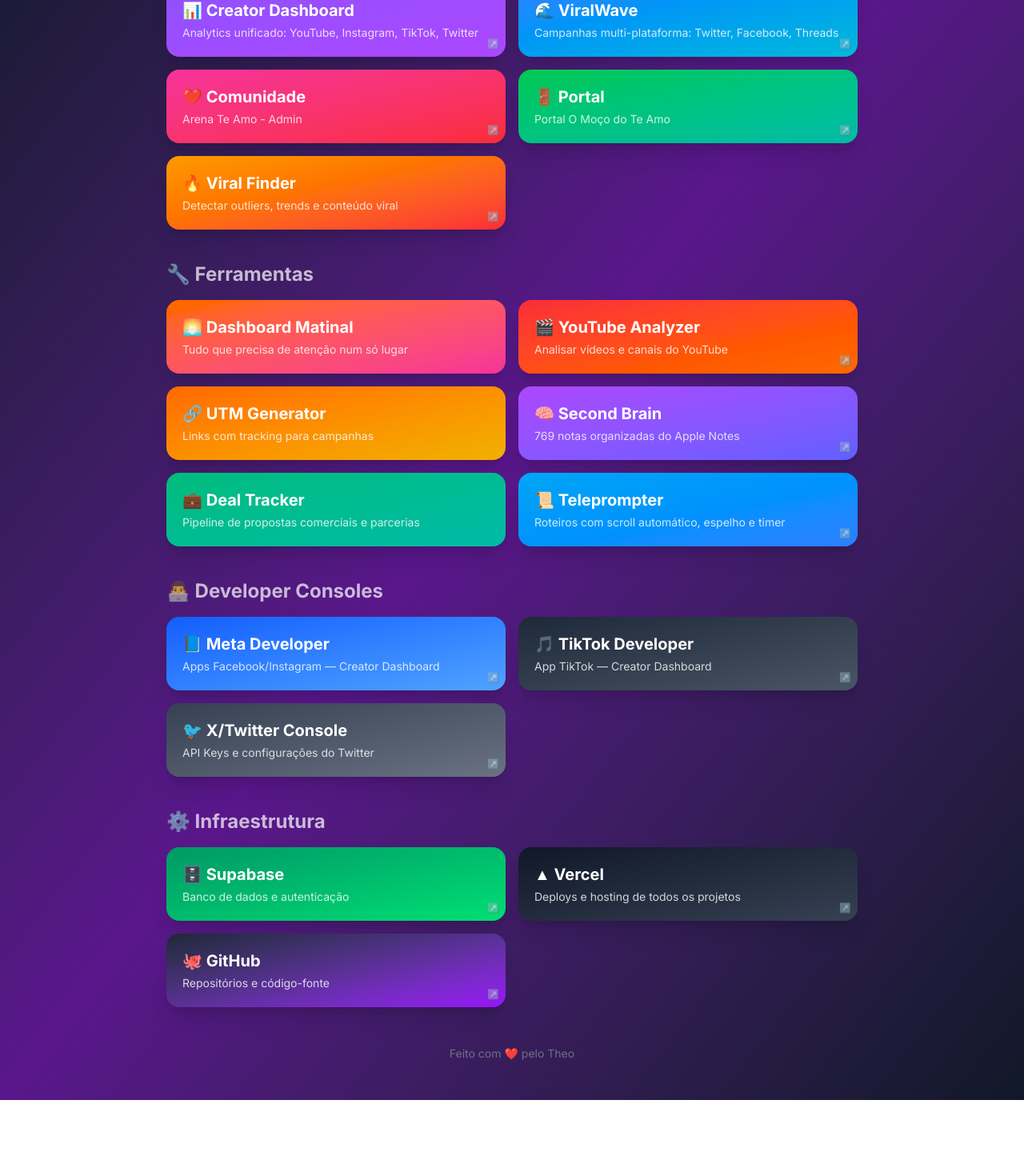
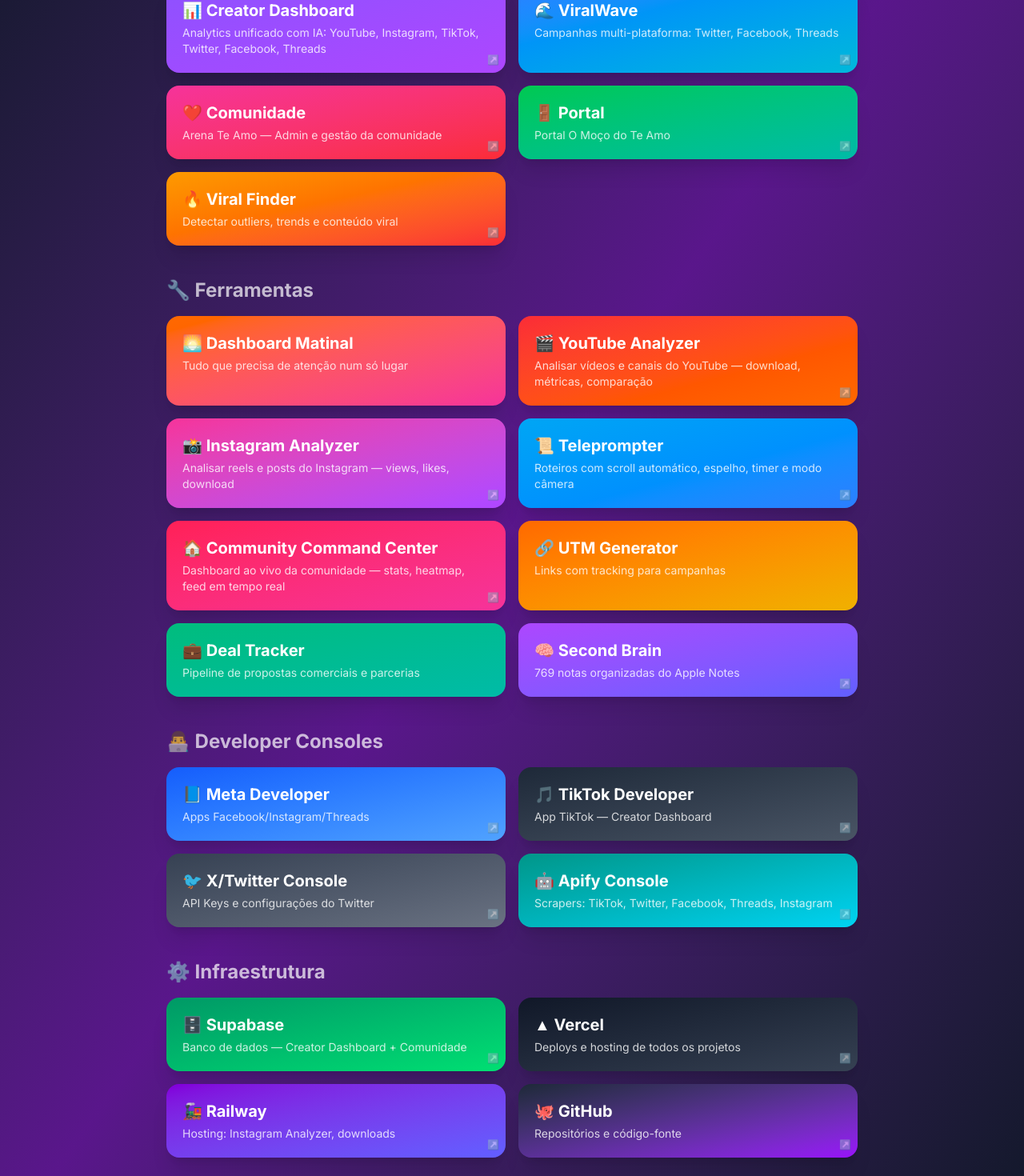
Before and after one commit to ilankriger-gmail/ilan-tools, a Next.js app: page / in a window 1280 px wide. Shown: the part 257-1727 px from the top of the page at 80% size. Before the commit the page ends 1632 px from the top, so only its background shows below. Built offline with nearby package versions, Linux system fonts and the light colour scheme.

Commit message:
update: add Instagram Analyzer, Community Command Center, Apify Console, Railway + update descriptions

```diff
--- a/app/page.tsx
+++ b/app/page.tsx
@@ -6,7 +6,7 @@
   // --- Principais ---
   {
     name: '📊 Creator Dashboard',
-    description: 'Analytics unificado: YouTube, Instagram, TikTok, Twitter',
+    description: 'Analytics unificado com IA: YouTube, Instagram, TikTok, Twitter, Facebook, Threads',
     href: 'https://creator-dashboard-beta.vercel.app',
     external: true,
     color: 'from-violet-500 to-purple-500',
@@ -22,7 +22,7 @@
   },
   {
     name: '❤️ Comunidade',
-    description: 'Arena Te Amo - Admin',
+    description: 'Arena Te Amo — Admin e gestão da comunidade',
     href: 'https://comunidade.omocodoteamo.com.br/admin',
     external: true,
     color: 'from-pink-500 to-red-500',
@@ -54,10 +54,34 @@
   },
   {
     name: '🎬 YouTube Analyzer',
-    description: 'Analisar vídeos e canais do YouTube',
+    description: 'Analisar vídeos e canais do YouTube — download, métricas, comparação',
     href: 'https://youtube-analyzer-eosin.vercel.app',
     external: true,
     color: 'from-red-500 to-orange-500',
+    category: 'ferramenta',
+  },
+  {
+    name: '📸 Instagram Analyzer',
+    description: 'Analisar reels e posts do Instagram — views, likes, download',
+    href: 'https://instagram-analyzer-production-f8bf.up.railway.app',
+    external: true,
+    color: 'from-pink-500 to-purple-500',
+    category: 'ferramenta',
+  },
+  {
+    name: '📜 Teleprompter',
+    description: 'Roteiros com scroll automático, espelho, timer e modo câmera',
+    href: 'https://2026-02-01-teleprompter.vercel.app',
+    external: true,
+    color: 'from-sky-500 to-blue-500',
+    category: 'ferramenta',
+  },
+  {
+    name: '🏠 Community Command Center',
+    description: 'Dashboard ao vivo da comunidade — stats, heatmap, feed em tempo real',
+    href: 'https://community-command-center.vercel.app',
+    external: true,
+    color: 'from-rose-500 to-pink-500',
     category: 'ferramenta',
   },
   {
@@ -68,6 +92,13 @@
     category: 'ferramenta',
   },
   {
+    name: '💼 Deal Tracker',
+    description: 'Pipeline de propostas comerciais e parcerias',
+    href: '/deals',
+    color: 'from-emerald-500 to-teal-500',
+    category: 'ferramenta',
+  },
+  {
     name: '🧠 Second Brain',
     description: '769 notas organizadas do Apple Notes',
     href: 'https://second-brain-app-five.vercel.app',
@@ -75,25 +106,10 @@
     color: 'from-purple-500 to-indigo-500',
     category: 'ferramenta',
   },
-  {
-    name: '💼 Deal Tracker',
-    description: 'Pipeline de propostas comerciais e parcerias',
-    href: '/deals',
-    color: 'from-emerald-500 to-teal-500',
-    category: 'ferramenta',
-  },
-  {
-    name: '📜 Teleprompter',
-    description: 'Roteiros com scroll automático, espelho e timer',
-    href: 'https://2026-02-01-teleprompter.vercel.app',
-    external: true,
-    color: 'from-sky-500 to-blue-500',
-    category: 'ferramenta',
-  },
   // --- Consoles de Developer ---
   {
     name: '📘 Meta Developer',
-    description: 'Apps Facebook/Instagram — Creator Dashboard',
+    description: 'Apps Facebook/Instagram/Threads',
     href: 'https://developers.facebook.com/apps/2420111758421057/',
     external: true,
     color: 'from-blue-600 to-blue-400',
@@ -115,10 +131,18 @@
     color: 'from-gray-700 to-gray-500',
     category: 'console',
   },
+  {
+    name: '🤖 Apify Console',
+    description: 'Scrapers: TikTok, Twitter, Facebook, Threads, Instagram',
+    href: 'https://console.apify.com',
+    external: true,
+    color: 'from-teal-600 to-cyan-400',
+    category: 'console',
+  },
   // --- Infraestrutura ---
   {
     name: '🗄️ Supabase',
-    description: 'Banco de dados e autenticação',
+    description: 'Banco de dados — Creator Dashboard + Comunidade',
     href: 'https://supabase.com/dashboard',
     external: true,
     color: 'from-emerald-600 to-green-400',
@@ -130,6 +154,14 @@
     href: 'https://vercel.com/dashboard',
     external: true,
     color: 'from-gray-900 to-gray-700',
+    category: 'infra',
+  },
+  {
+    name: '🚂 Railway',
+    description: 'Hosting: Instagram Analyzer, downloads',
+    href: 'https://railway.app/dashboard',
+    external: true,
+    color: 'from-purple-700 to-indigo-500',
     category: 'infra',
   },
   {
--- a/public/deals-data.json
+++ b/public/deals-data.json
@@ -322,5 +322,19 @@
     "endDate": "2026-04-01",
     "createdAt": "2026-01-29T15:25:00Z",
     "updatedAt": "2026-01-29T21:35:00Z"
+  },
+  {
+    "id": "fiep-play9-2025",
+    "brand": "Sistema FIEP (Federação das Indústrias do PR)",
+    "contact": "Juliana Brant Mendes Caffaro",
+    "email": "juliana.caffaro@sistemafiep.org.br",
+    "value": 0,
+    "stage": "contracted",
+    "platform": "Publicidade",
+    "deliverables": "Contrato de Publicidade Play9 - 2025 (detalhes no contrato assinado via Clicksign)",
+    "deadline": "",
+    "notes": "Contrato assinado via Clicksign em 26/01/2026. Signatários: Juliana Caffaro (FIEP - contratante), Ilan Kriger (contratada + anuente), Gabriela Padilha (Play9 - interveniente), Anna Caroline Barros (Play9 - validador). Valor não informado no email.",
+    "createdAt": "2026-01-26T20:31:00Z",
+    "updatedAt": "2026-01-26T20:31:00Z"
   }
 ]
```
